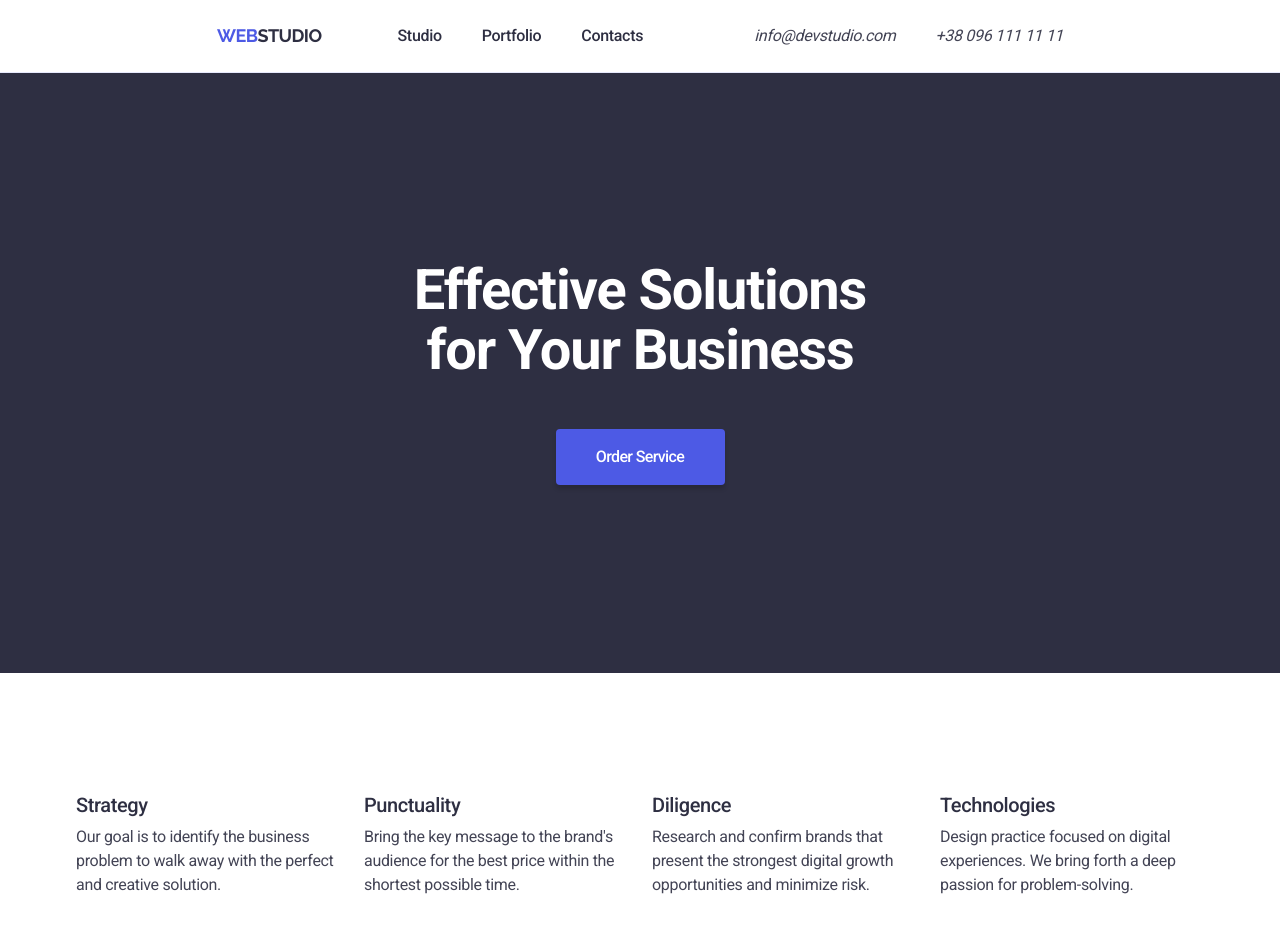
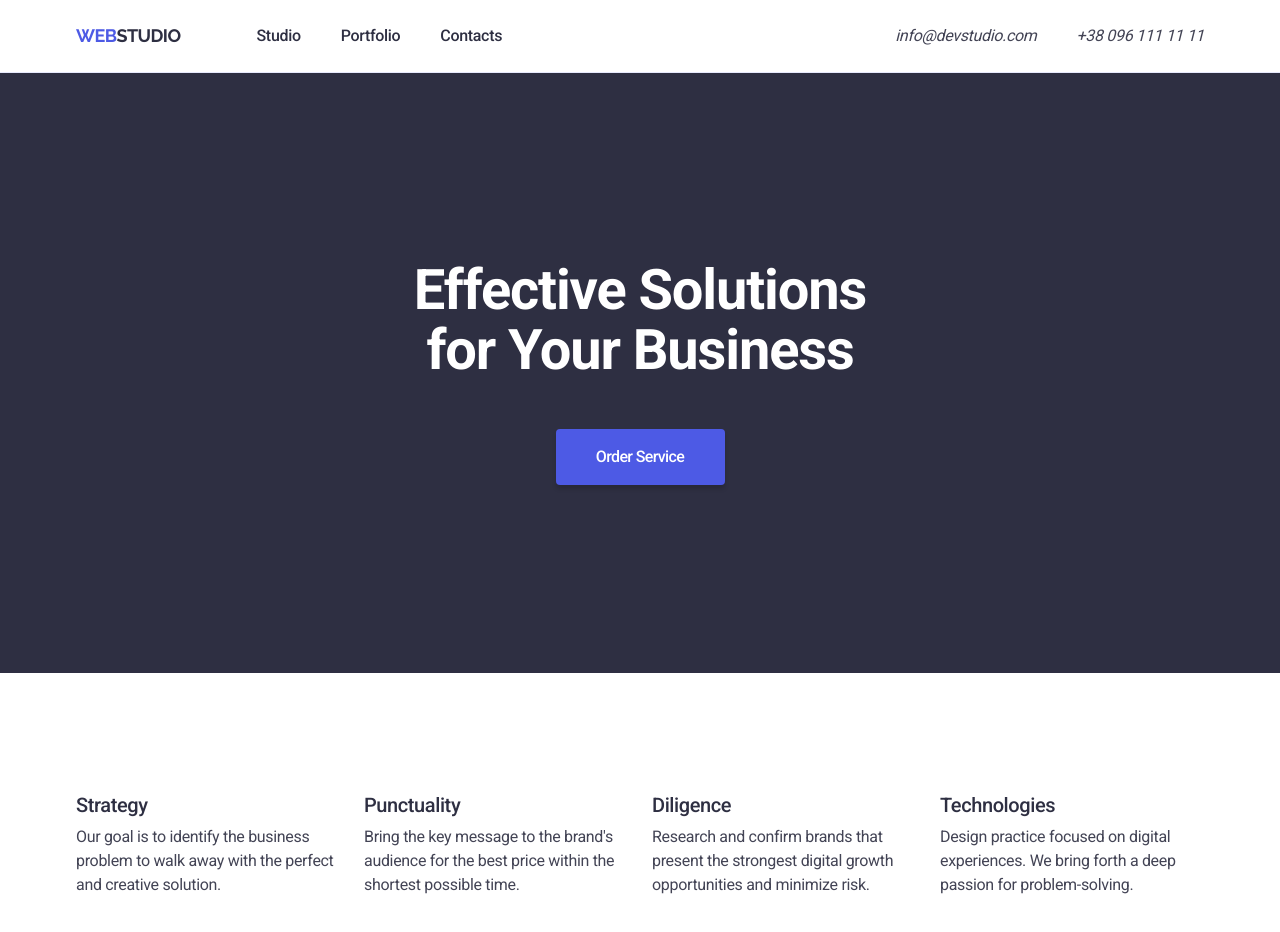
Before and after one commit to Andrey-Say/goit-markup-hw-03, a plain HTML site: page index.html in a window 1280 px wide. Shown: the top 932 px of the page. Drawn offline with nearby package versions, Linux system fonts and the light colour scheme.

Commit message:
Update styles.css

```diff
--- a/css/styles.css
+++ b/css/styles.css
@@ -79,13 +79,13 @@ body {
 .header {
   border-bottom: 1px solid var(--cornflower);
   background: var(--white);
-  padding: 0 15px 0 15px;
 }
 
 .header-container {
   align-items: center;
-  padding: 0 156px 0 156px;
+  padding: 0 15px 0 15px;
 }
+
 .nav {
   align-items: center;
 }
```
